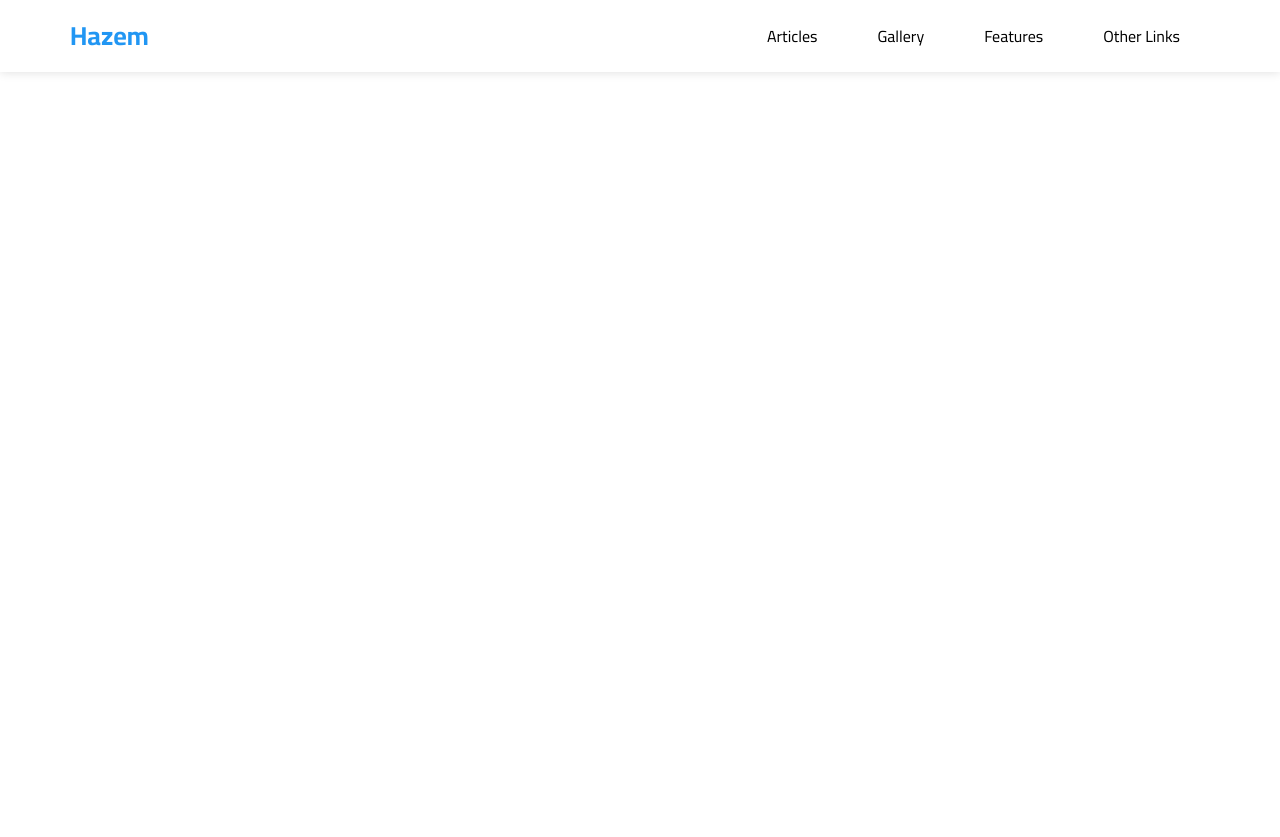
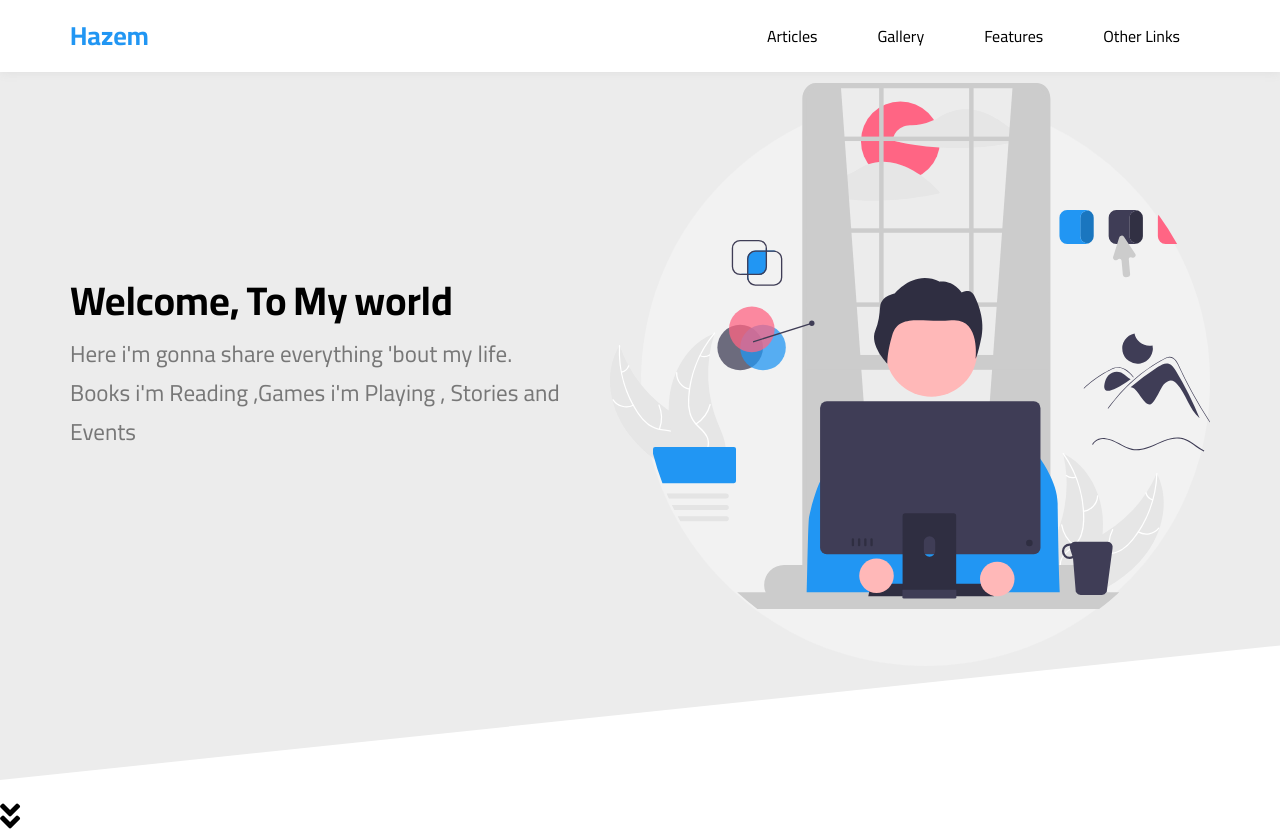
Before and after one commit to HazemAhmed00/Template-3, a plain HTML site: page index.html in a window 1280 px wide. Before the commit the page ends 800 px from the top, so only its background shows below. Drawn offline with Linux system fonts and the light colour scheme.

Commit message:
landing added

```diff
--- a/css/Master.css
+++ b/css/Master.css
@@ -92,6 +92,7 @@ a {
   justify-content: center;
   align-items: center;
 }
+
 @media (max-width:767px) {
   .Header .logo {
     width: 100%;
@@ -99,7 +100,6 @@ a {
   .Header .main-nav {
     margin: auto;
   }
-
 }
 
 .Header .main-nav>li>a {
@@ -117,6 +117,7 @@ a {
   -ms-transition: var(--main-duration);
   -o-transition: var(--main-duration);
 }
+
 @media (max-width:767px) {
   .Header .main-nav>li>a {
     padding: 10px;
@@ -124,15 +125,14 @@ a {
     font-size: 14px;
     margin-left: 5px;
     margin-right: 5px;
+  }
 }
-  }
 
 .Header .main-nav>li>a:hover {
   background-color: #FAFAFA;
   color: var(--main-color);
   overflow: visible;
 }
-
 
 .Header .main-nav>li>a::before {
   content: "";
@@ -148,11 +148,91 @@ a {
   -ms-transition: var(--main-duration);
   -o-transition: var(--main-duration);
 }
+
 .Header .main-nav>li>a:hover:before {
   left: 0;
 }
+
 .Header .main-nav {
   display: flex;
 }
 
 /* End Header */
+
+/* Start Landing */
+
+.landing {
+  position: relative;
+}
+
+.landing::before {
+  position: absolute;
+  content: "";
+  width: 100%;
+  height: 100%;
+  top: -20px;
+  z-index: -1;
+  background-color: #ECECEC;
+  transform: skewY( -6deg);
+  transform-origin: top left;
+}
+
+.landing .container {
+  min-height: calc( 100vh - 72px);
+  display: flex;
+  align-items: center;
+  padding-bottom: 120px;
+}
+
+.landing .container .image {
+
+
+}
+
+.landing .container .image img {
+  width: 600px;
+  max-width: 100%;
+}
+
+.landing .container .text {
+  flex: 1;
+}
+.landing .container .text p{
+  max-width: 500px;
+  font-size: 23px;
+  font-weight: 400;
+  line-height: 1.7em;
+  margin-top: 10px;
+  color: #777;
+}
+.landing .container .text h1 {
+  font-size: 40px;
+  word-spacing: -2px;
+  margin: 0;
+}
+
+.landing .go-arrow {
+  position: absolute;
+  left: 50%;
+  bottom: 30px;
+  color: var(--main-color);
+  transform: translateX(-50%);
+  -webkit-transform: translateX(-50%);
+  -moz-transform: translateX(-50%);
+  -ms-transform: translateX(-50%);
+  -o-transform: translateX(-50%);
+  transition: var(--main-duration);
+  -webkit-transition: var(--main-duration);
+  -moz-transition: var(--main-duration);
+  -ms-transition: var(--main-duration);
+  -o-transition: var(--main-duration);
+}
+
+.landing .go-arrow:hover {
+  color: var(--main-color-alt);
+  bottom: 40px;
+}
+
+.landing .go-arrow i {}
+
+/* End Landing */
--- a/index.html
+++ b/index.html
@@ -37,5 +37,22 @@
             </div>
         </div>
         <!-- End Header -->
+        <!-- Start landing -->
+        <div class="landing">
+            <div class="container">
+                <div class="text">
+                    <h1>Welcome, To My world</h1>
+                    <p>Here i'm gonna share everything 'bout my life. Books i'm Reading ,Games i'm Playing , Stories and Events</p>
+                </div>
+                <div class="image">
+                    <img src="imgs/undraw_Designer_re_5v95.svg" alt="">
+                </div>
+            </div>
+        </div>
+        <a href="#Articles" class="go-arrow">
+            <i class="fas fa-angle-double-down fa-2x"></i>
+        </a>
+    </div>
+    <!-- End landing -->
 </body>
 </html>
```
Also changed, not shown: imgs/Capture.PNG (added), imgs/example-1.png (added), imgs/example1.png (added), imgs/undraw_Designer_re_5v95.png (added), imgs/undraw_Designer_re_5v95.svg (added). Lines whose indentation alone changed are shown as unchanged.
